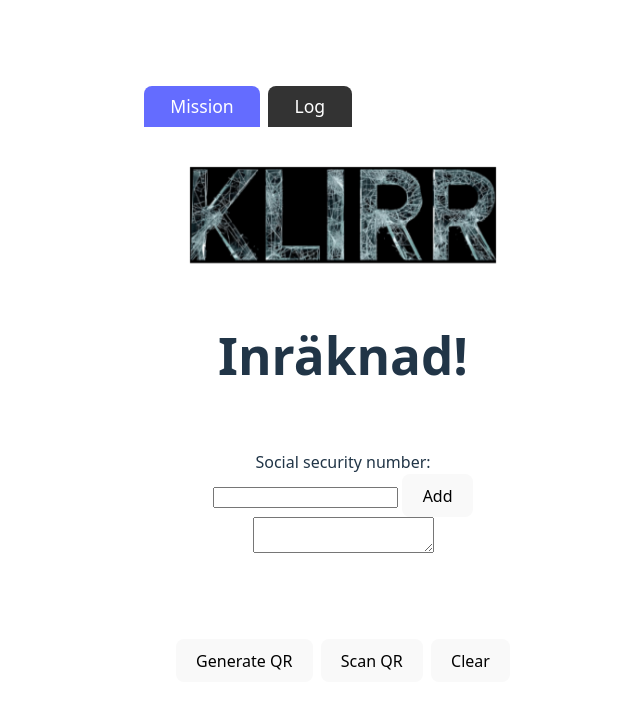
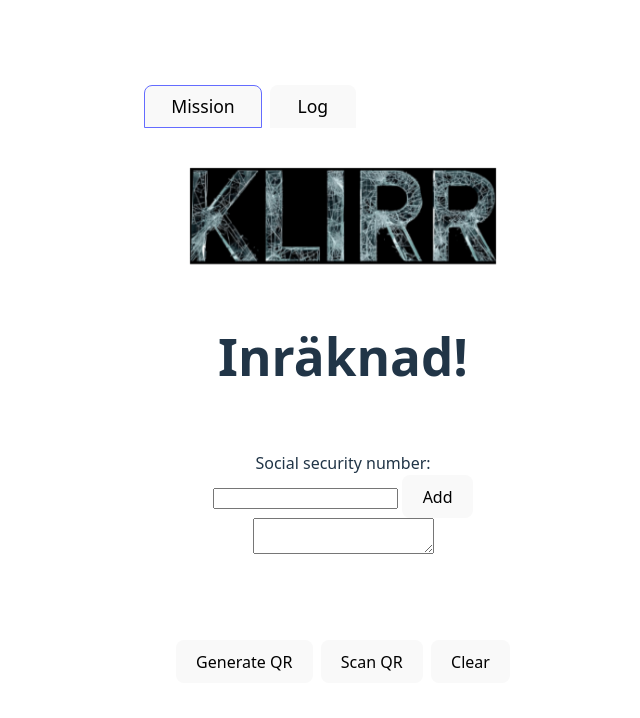
Before and after one commit to marc770/LAG1, a website built with Vite: page app.html in a window 1280 px wide. Shown: the whole page, without its empty margins (297-937 px from the left). Built offline with nearby package versions, Linux system fonts and the light colour scheme.

Commit message:
chore: update tabs colors

```diff
--- a/src/style.css
+++ b/src/style.css
@@ -5,18 +5,18 @@
 }
 .tab-button {
   padding: 0.5em 1.5em;
-  background: #333;
-  color: #fff;
+  background: #f9f9f9;
   border: none;
   border-radius: 8px 8px 0 0;
+  border: 1px solid transparent;
   cursor: pointer;
   font-size: 1.1em;
   font-weight: 500;
   transition: background 0.2s, color 0.2s;
 }
 .tab-button.active {
-  background: #646cff;
-  color: #fff;
+  border-color: #646cff;
+  background: #f9f9f9;
 }
 .tab-content {
   display: block;
```
